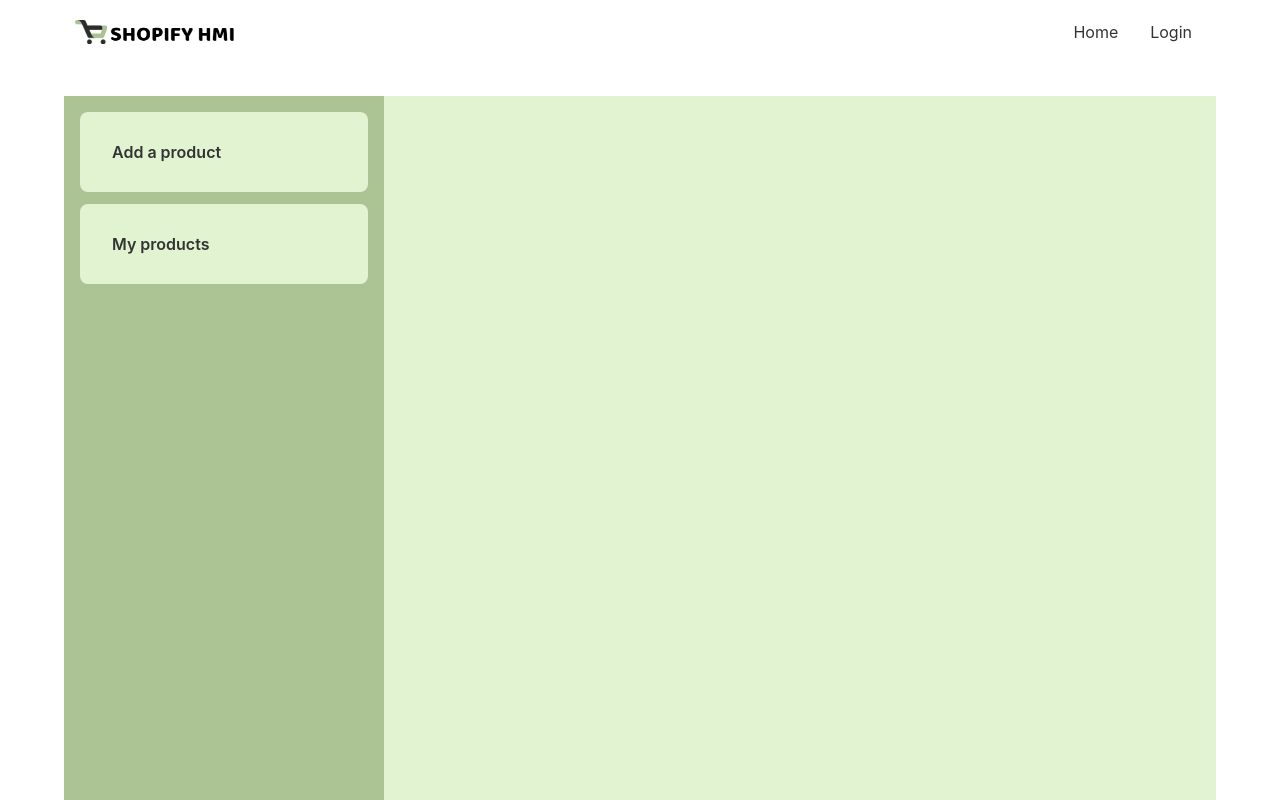
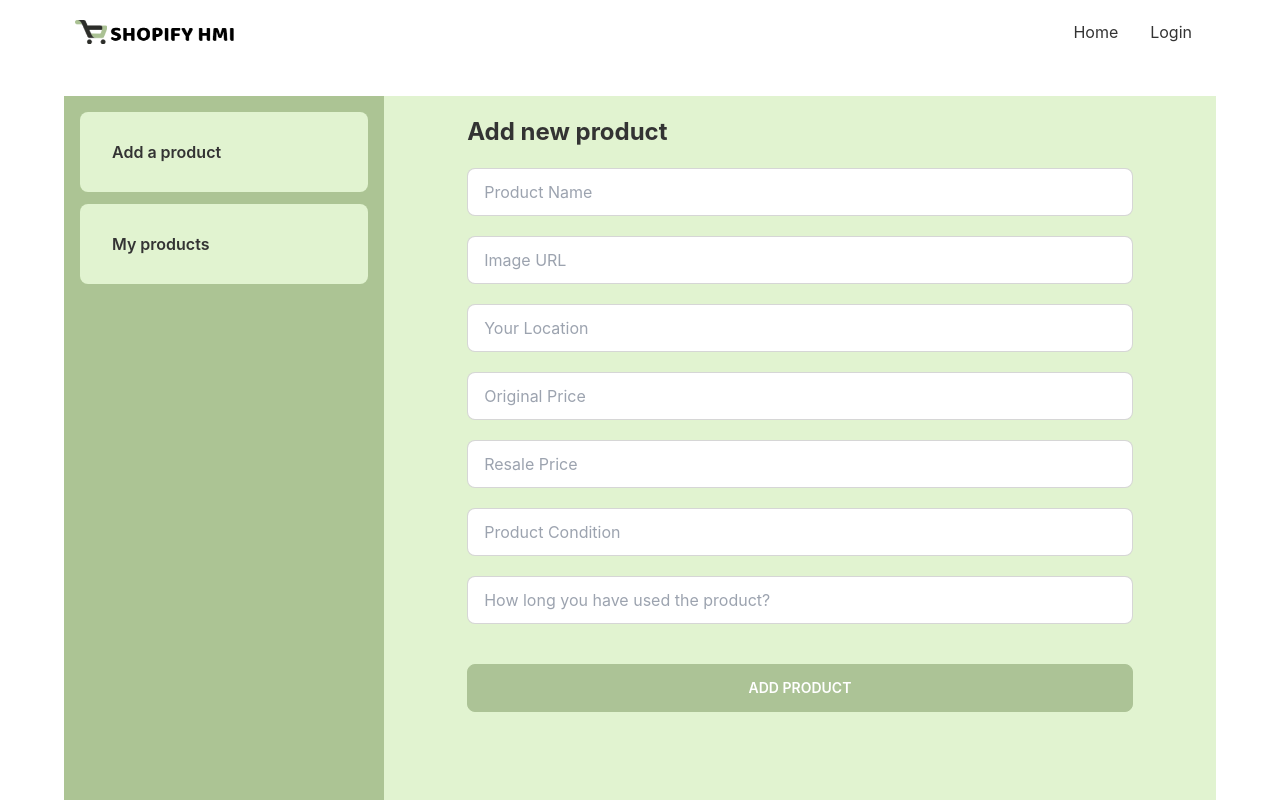
Before and after one commit to HumairaIrin/shopify-hmi-client, a React (Create React App) app: page /dashboard in a window 1280 px wide. Shown: the top 800 px of the page. Built offline with nearby package versions, Linux system fonts and the light colour scheme; no server answers.

Commit message:
add product form completed

```diff
--- /dev/null
+++ b/src/Pages/SellerDashboard/AddProduct/AddProduct.js
@@ -0,0 +1,25 @@
+import React from 'react';
+
+const AddProduct = () => {
+    return (
+        // productName, image, location, originalPrice, resalePrice, condition, usedTime, postedOn, sellersName
+        <div className='flex flex-col justify-center w-[90%] md:w-4/5 mx-auto mt-5'>
+            <div className="">
+                <h3 className="text-2xl font-bold">Add new product</h3>
+                <form className='grid grid-cols-1 gap-5 mt-5'>
+                    <input name='productName' type="text" placeholder="Product Name" className="input input-bordered w-full" />
+                    <input name='image' type="text" placeholder="Image URL" className="input input-bordered w-full" />
+                    <input name='location' type="text" placeholder="Your Location" className="input input-bordered w-full" />
+                    <input name='originalPrice' type="text" placeholder="Original Price" className="input input-bordered w-full" />
+                    <input name='resalePrice' type="text" placeholder="Resale Price" className="input input-bordered w-full" />
+                    <input name='condition' type="text" placeholder="Product Condition" className="input input-bordered w-full" required />
+                    <input name='usedTime' type="text" placeholder="How long you have used the product?" className="input input-bordered w-full" required />
+                    <input className='btn btn-primary text-white w-full mt-5'
+                        type="submit" value="Add product" />
+                </form>
+            </div>
+        </div>
+    );
+};
+
+export default AddProduct;
--- a/src/layouts/DashboardLayout.js
+++ b/src/layouts/DashboardLayout.js
@@ -18,7 +18,7 @@ const DashboardLayout = () => {
                     <ul className="menu p-4 w-80 bg-[#acc494]">
                         {/* <li><Link to='/'>My Orders</Link></li>
                         <li><Link to='/'>Wishlist</Link></li> */}
-                        <li className='bg-[#e1f3d0] p-4 mb-3 rounded-lg font-semibold'><Link to='/'>Add a product</Link></li>
+                        <li className='bg-[#e1f3d0] p-4 mb-3 rounded-lg font-semibold'><Link to='/dashboard'>Add a product</Link></li>
                         <li className='bg-[#e1f3d0] p-4 mb-3 rounded-lg font-semibold'><Link to='/'>My products</Link></li>
                     </ul>
 
```
Also changed, not shown: src/Pages/Routes/Routes.js (+5 -3 lines).
